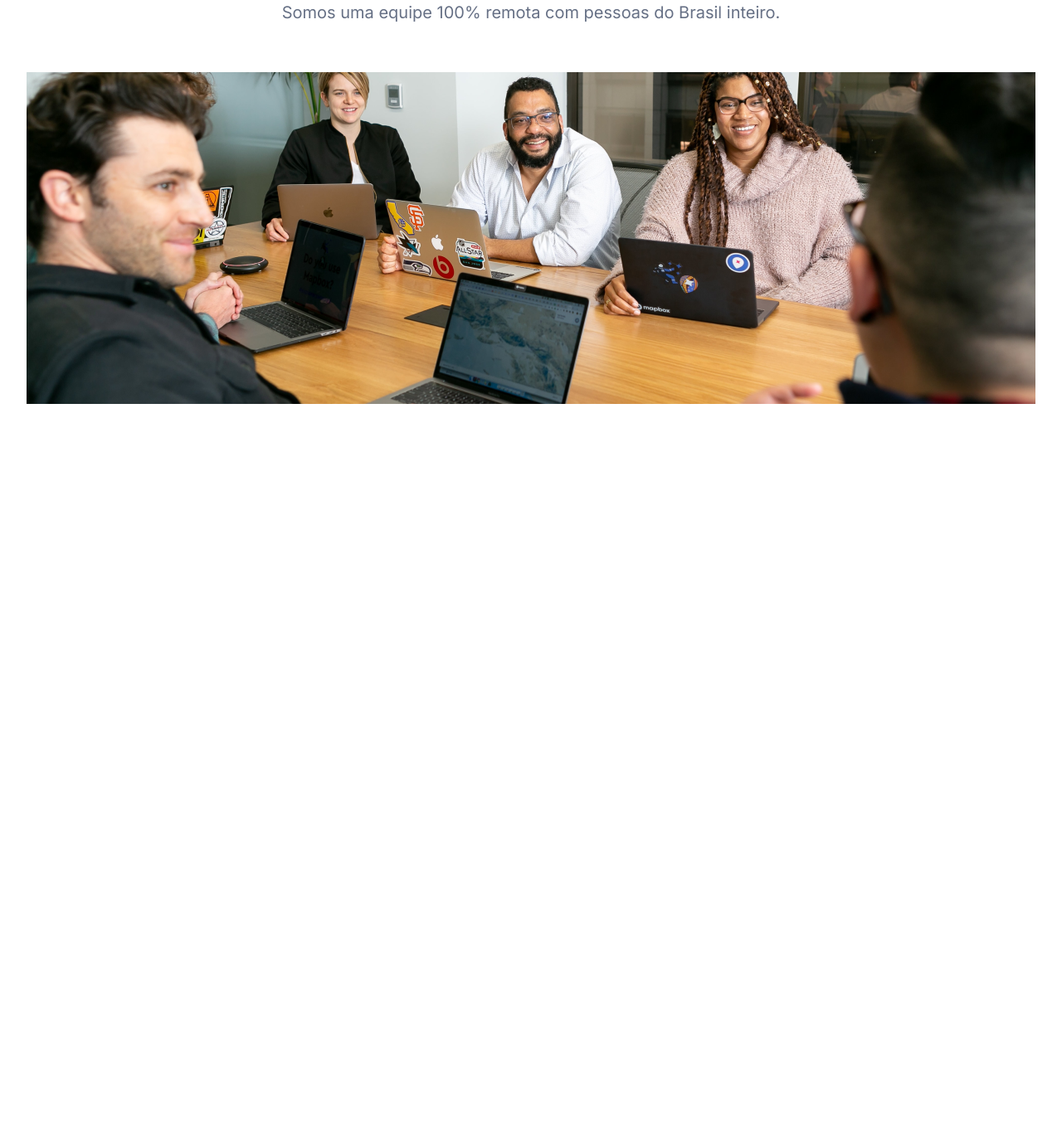
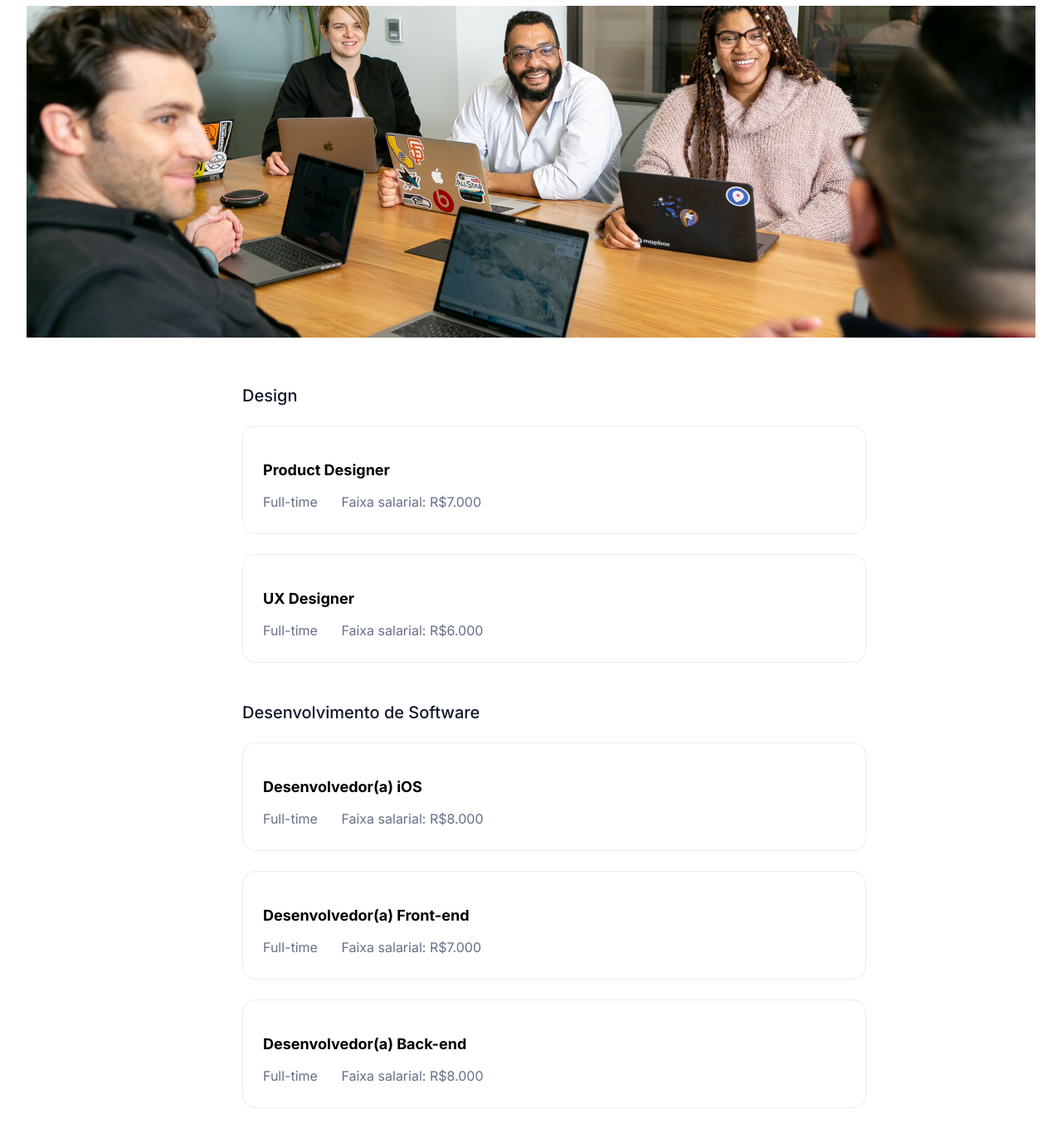
Before and after one commit to LucasMB21/7daysofcode-html-css, a plain HTML site: page index.html in a window 1280 px wide. Shown: the part 889-2249 px from the top of the page at 83% size. Before the commit the page ends 1380 px from the top, so only its background shows below. Drawn offline with Linux system fonts and the light colour scheme.

Commit message:
update day five

```diff
--- a/index.html
+++ b/index.html
@@ -62,6 +62,38 @@
                     <p class="vagas__informacoes-paragrafo">Somos uma equipe 100% remota com pessoas do Brasil inteiro.</p>
                     <img src="img/Image.png" alt="Imagem do time de contratação" class="vagas__informacoes-imagem">
                 </div>
+                <div class="vagas__disponiveis">
+                    <span class="titulo__vaga">Design</span>
+                    <div class="vagas__detalhes">
+                        <h3 class="vagas__detalhes-cargo">Product Designer</h3>
+                        <span class="vagas__detalhes-periodo vagas__detalhes-span">Full-time</span>
+                        <span class="vagas__detalhes-salario vagas__detalhes-span">Faixa salarial: R$7.000</span>
+                    </div>
+                    <div class="vagas__detalhes">
+                        <h3 class="vagas__detalhes-cargo">UX Designer</h3>
+                        <span class="vagas__detalhes-periodo vagas__detalhes-span">Full-time</span>
+                        <span class="vagas__detalhes-salario vagas__detalhes-span">Faixa salarial: R$6.000</span>
+                    </div>
+                </div>
+                <div class="vagas__disponiveis">
+                    <span class="titulo__vaga">Desenvolvimento de Software</span>
+                    <div class="vagas__detalhes">
+                        <h3 class="vagas__detalhes-cargo">Desenvolvedor(a) iOS</h3>
+                        <span class="vagas__detalhes-periodo vagas__detalhes-span">Full-time</span>
+                        <span class="vagas__detalhes-salario vagas__detalhes-span">Faixa salarial: R$8.000</span>
+                    </div>
+                    <div class="vagas__detalhes">
+                        <h3 class="vagas__detalhes-cargo">Desenvolvedor(a) Front-end</h3>
+                        <span class="vagas__detalhes-periodo vagas__detalhes-span">Full-time</span>
+                        <span class="vagas__detalhes-salario vagas__detalhes-span">Faixa salarial: R$7.000</span>
+                    </div>
+                    <div class="vagas__detalhes">
+                        <h3 class="vagas__detalhes-cargo">Desenvolvedor(a) Back-end</h3>
+                        <span class="vagas__detalhes-periodo vagas__detalhes-span">Full-time</span>
+                        <span class="vagas__detalhes-salario vagas__detalhes-span">Faixa salarial: R$8.000</span>
+                    </div>
+                </div>
+
             </section>
         </main>
     </body>
--- a/style.css
+++ b/style.css
@@ -5,6 +5,7 @@
     --cor-vermelha: #8E2424;
     --cor-preta-texto: #101828;
     --cor-cinza-claro: #F3F4F6;
+    --cor-cinza-borda: #EAECF0;
     --fonte-principal: "Inter";
 }
 
@@ -135,7 +136,7 @@ body {
 }
 
 .vagas {
-    margin-top: 80px;
+
 }
 
 .vagas__informacoes-inicio {
@@ -164,6 +165,49 @@ body {
 .vagas__informacoes-imagem {
     width: auto;
     margin-top: 40px;
+    margin-bottom: 30px;
+}
+
+.vagas__disponiveis {
+        display: flex;
+        text-align: left;
+        flex-direction: column;
+        gap: 24px;
+        max-width: 800px;
+        margin: 0 auto;
+        padding: 24px;
+        margin-left: 236px;
+}
+
+.titulo__vaga {
+    display: block;
+    text-align: left;
+    color: var(--cor-preta-texto);
+    font-weight: 500;
+    font-size: 20px;
+
+}
+
+.vagas__detalhes-cargo {
+    font-size: 18px;
+}
+
+.vagas__detalhes-salario {
+    padding-left: 24px;
+}
+
+.vagas__detalhes {
+     background-color: var(--cor-fundo);
+    border: 1px solid var(--cor-cinza-borda);
+    border-radius: 16px;
+    padding: 24px 24px 28px 24px;
+    width: 100%;
+    max-width: 768px;
+}
+
+.vagas__detalhes-span{
+    color: var(--cor-cinza-botão);
+    font-size: 16px;
 }
 
 @media (max-width: 768px) {
@@ -247,4 +291,18 @@ body {
         max-width: 100%;
     }
 
+    .vagas__detalhes {
+        flex-direction: column;
+        padding: 16px;
+    }
+
+    .vagas__detalhes-cargo {
+        margin-bottom: 8px;
+    }
+
+    .vagas__detalhes-salario {
+        padding-left: 0;
+        margin-top: 8px;
+    }
+
 }
```
